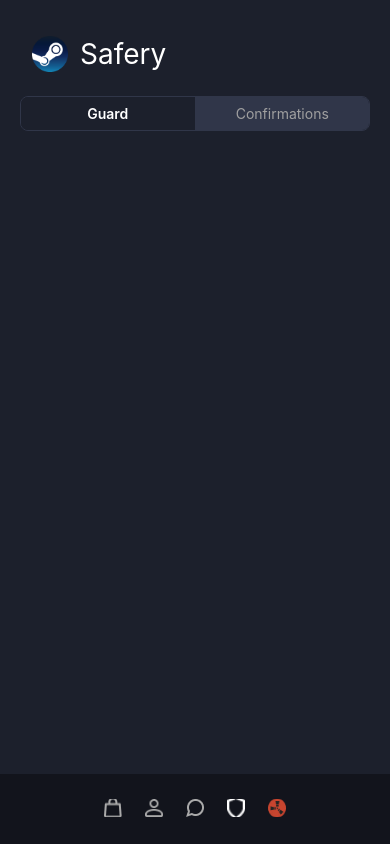
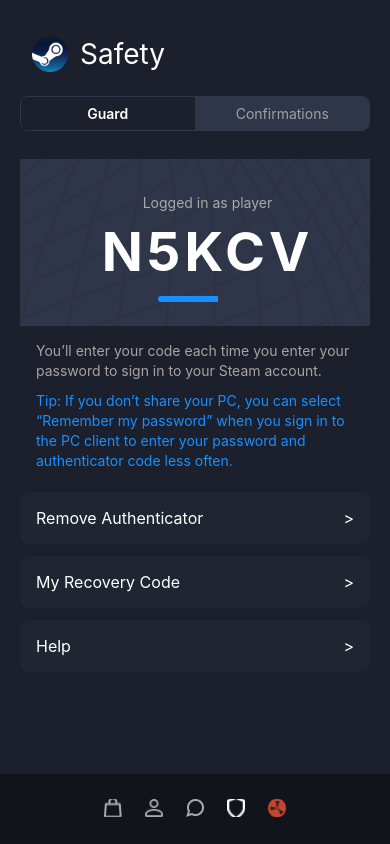
Before and after one commit to VitaliiKachur/MobileLabsRN2025, a React Native app: screen /Safety in a window 390 px wide. Built offline with nearby package versions, Linux system fonts and the light colour scheme.

Commit message:
feat: add Safety screen with AuthCodeDisplay, InfoText, and SettingsList components

```diff
--- /dev/null
+++ b/components/ActionItem.js
@@ -0,0 +1,32 @@
+import React from "react";
+import { View, Text, TouchableOpacity, StyleSheet } from "react-native";
+import { useTheme } from "../theme/ThemeContext";
+
+const ActionItem = ({ title, onPress }) => {
+    const { theme } = useTheme();
+
+    return (
+      <TouchableOpacity onPress={onPress}>
+        <View style={[styles.container, { backgroundColor: theme.card2 }]}>
+          <Text style={[styles.title, { color: theme.text }]}>{title}</Text>
+          <Text style={[styles.arrow, { color: theme.text }]}>{">"}</Text>
+        </View>
+      </TouchableOpacity>
+    );
+  };
+
+  const styles = StyleSheet.create({
+    container: {
+      padding: 16,
+      borderRadius: 10,
+      marginVertical: 6,
+      flexDirection: "row",
+      justifyContent: "space-between",
+      alignItems: "center",
+    },
+    title: { fontSize: 16 },
+    arrow: { fontSize: 16 },
+  });
+
+
+export default ActionItem;
--- /dev/null
+++ b/components/AuthCodeDisplay.js
@@ -0,0 +1,67 @@
+
+import React from "react";
+import { View, Text, StyleSheet, ImageBackground } from "react-native";
+import { useTheme } from "../theme/ThemeContext";
+
+const AuthCodeDisplay = ({ code = "N5KCV" }) => {
+  const { theme } = useTheme();
+
+  return (
+    <View style={styles.wrapper}>
+      <ImageBackground
+       source={require("../assets/images/Group 4 (2).png")}
+        style={styles.imageBackground}
+        resizeMode="cover"
+      >
+        <Text style={[styles.label, { color: theme.secondaryText }]}>
+          Logged in as player
+        </Text>
+        <Text style={[styles.code, { color: theme.text }]}>{code}</Text>
+        <View style={styles.progressContainer}>
+          <View style={[styles.progressBar, { backgroundColor: theme.filterActive }]} />
+          <View style={[styles.progressBarRemaining, { backgroundColor: theme.filterInactive }]} />
+        </View>
+      </ImageBackground>
+    </View>
+  );
+};
+
+const styles = StyleSheet.create({
+  wrapper: {
+    marginTop:20,
+    width: 575,
+    height: 167,
+    position: "relative",
+  },
+  imageBackground: {
+    position: "absolute",
+    top: 0,
+    left: 0,
+    width: 375,
+    height: 167,
+    alignItems: "center",
+    justifyContent: "center",
+  },
+  label: {
+    marginTop:10,
+    fontSize: 14,
+  },
+  code: {
+    fontSize: 54,
+    fontWeight: "bold",
+    letterSpacing: 4,
+    marginTop: 8,
+  },
+  progressContainer: {
+    flexDirection: "row",
+    height: 6,
+    width: 100,
+    borderRadius: 3,
+    overflow: "hidden",
+    marginTop: 12,
+  },
+  progressBar: { flex: 0.6 },
+  progressBarRemaining: { flex: 0.4 },
+});
+
+export default AuthCodeDisplay;
--- /dev/null
+++ b/components/InfoText.js
@@ -0,0 +1,25 @@
+import React from "react";
+import { Text, View, StyleSheet } from "react-native";
+import { useTheme } from "../theme/ThemeContext";
+
+const InfoText = () => {
+  const { theme } = useTheme();
+
+  return (
+    <View style={{ paddingHorizontal: 16 }}>
+      <Text style={[styles.text, { color: theme.textSecondary }]}>
+        You’ll enter your code each time you enter your password to sign in to your Steam account.
+      </Text>
+      <Text style={[styles.tip, { color: "#1A8FFF", marginTop: 10, marginBottom:15,}]}>
+        Tip: If you don’t share your PC, you can select “Remember my password” when you sign in to the PC client to enter your password and authenticator code less often.
+      </Text>
+    </View>
+  );
+};
+
+const styles = StyleSheet.create({
+  text: { fontSize: 14, lineHeight: 20, marginTop: 15, },
+  tip: { fontSize: 14, lineHeight: 20, },
+});
+
+export default InfoText;
--- /dev/null
+++ b/components/SettingsList.js
@@ -0,0 +1,14 @@
+import React from "react";
+import ActionItem from "./ActionItem";
+
+const SettingsList = () => {
+  return (
+    <>
+      <ActionItem title="Remove Authenticator" onPress={() => {}} />
+      <ActionItem title="My Recovery Code" onPress={() => {}} />
+      <ActionItem title="Help" onPress={() => {}} />
+    </>
+  );
+};
+
+export default SettingsList;
--- a/screens/SafetyScreen.js
+++ b/screens/SafetyScreen.js
@@ -1,20 +1,31 @@
 import React, { useState } from "react";
+import { ScrollView, View, StyleSheet } from "react-native";
+import { useTheme } from "../theme/ThemeContext";
 import ScreenWrapper from "../components/ScreenWrapper";
 import Header from "../components/Header";
 import SegmentedControl from "../components/SegmentedControl";
+import AuthCodeDisplay from "../components/AuthCodeDisplay";
+import InfoText from "../components/InfoText";
+import SettingsList from "../components/SettingsList";
 
 const SaferyScreen = () => {
+  const { theme } = useTheme();
   const [selectedIndex, setSelectedIndex] = useState(0);
   const options = ["Guard", "Confirmations"];
 
   return (
-    <ScreenWrapper>
-      <Header title="Safery" showSearch={false} />
+    <ScreenWrapper style={{ backgroundColor: theme.background }}>
+      <Header title="Safety" showSearch={false} />
       <SegmentedControl
         options={options}
         selectedIndex={selectedIndex}
         onChange={setSelectedIndex}
       />
+      <ScrollView>
+        <AuthCodeDisplay />
+        <InfoText />
+        <SettingsList />
+      </ScrollView>
     </ScreenWrapper>
   );
 };
--- a/theme/themes.js
+++ b/theme/themes.js
@@ -11,6 +11,7 @@
     filterInactive: "#303649",
     placeholderColor: "#A0A0A0",
     unreadBadge: "#1A8FFF",
+    card2: "#202532",
   };
 
   export const lightTheme = {
@@ -26,4 +27,5 @@
     filterInactive: "#F0F0F0",
     placeholderColor: "#888888",
     unreadBadge: "#1A8FFF",
+    card2: "#F1F1F1",
   };
```
Also changed, not shown: assets/images/Group 4 (2).png (added), theme/ThemeContext.js (line endings or trailing spaces).
